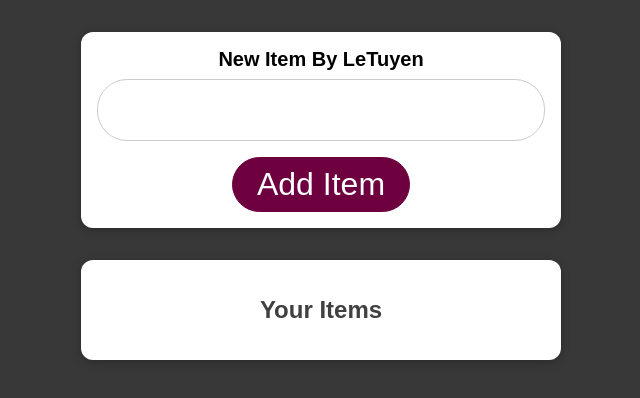
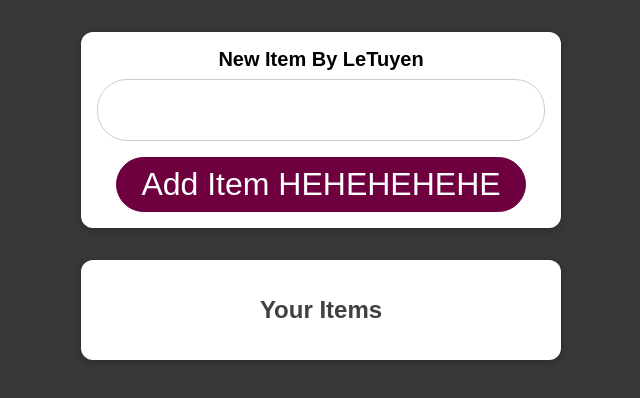
Before and after one commit to letuyenuit2102/test5, a React (Create React App) app in the folder frontend/: page / in a window 1280 px wide. Shown: the top 398 px of the page, without its empty margins (319-959 px from the left). Built offline with nearby package versions, Linux system fonts and the light colour scheme; no server answers.

Commit message:
Update GoalInput.js

```diff
--- a/frontend/src/components/goals/GoalInput.js
+++ b/frontend/src/components/goals/GoalInput.js
@@ -34,7 +34,7 @@ function GoalInput(props) {
             value={enteredGoalText}
             onChange={updateGoalTextHandler}
           />
-          <button>Add Item</button>
+          <button>Add Item HEHEHEHEHE</button>
         </form>
       </Card>
     </section>
```
